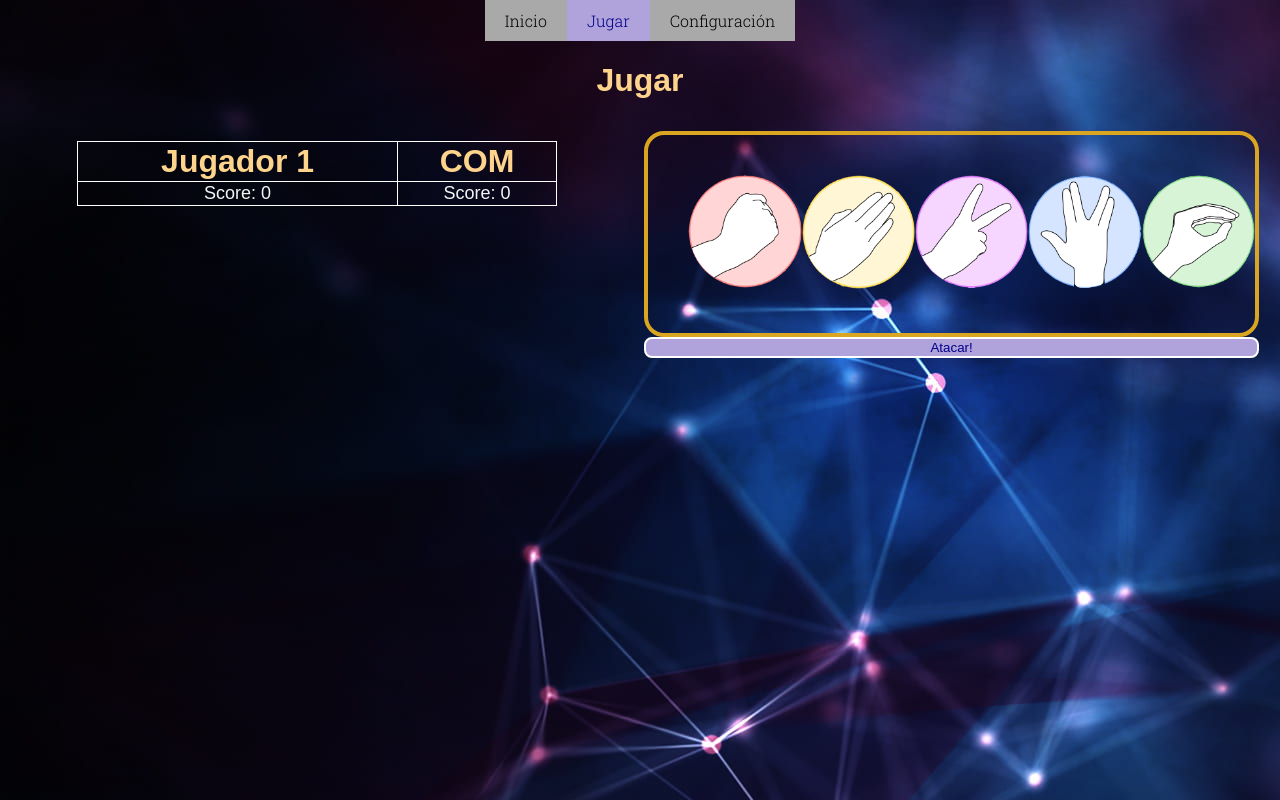
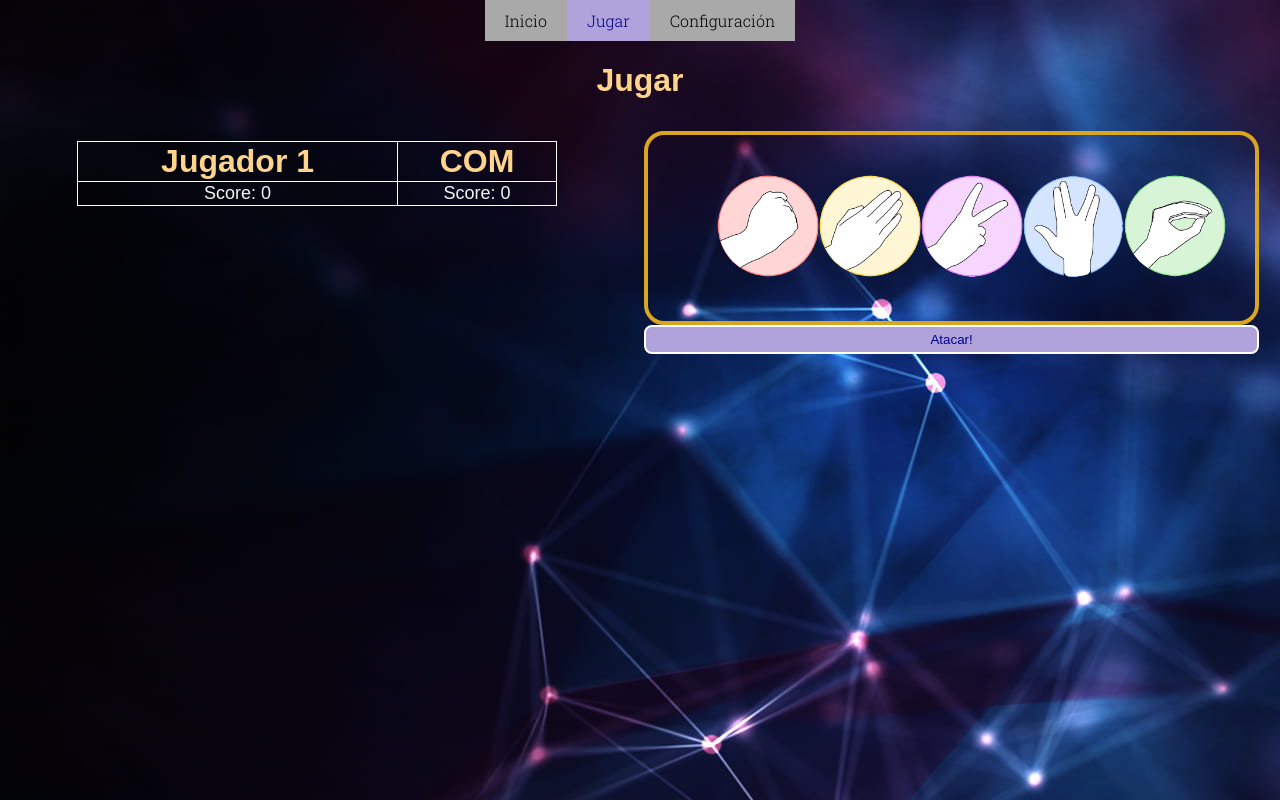
Before and after one commit to enriquezmartin/unq-ui-enriquez-martin-trabajo-final, a React (Create React App) app: page /jugar in a window 1280 px wide. Built offline with nearby package versions, Linux system fonts and the light colour scheme; the HTML template or start-up script is replaced by a standard one.

Commit message:
Se modifican algunos estilos de componentes

```diff
--- a/src/atoms/Styles/Button.css
+++ b/src/atoms/Styles/Button.css
@@ -4,4 +4,5 @@ button{
     color: darkblue;
     border: 2px solid white;
     border-radius: 8px;
+    padding: 5px;
 }
--- a/src/atoms/Styles/HandBalloon.css
+++ b/src/atoms/Styles/HandBalloon.css
@@ -1,6 +1,5 @@
 .attackContainer {
     border-radius: 50%;
-    align-items: center;
     justify-content: center;
     text-align:center ;
 }
--- a/src/atoms/Styles/SelectItem.css
+++ b/src/atoms/Styles/SelectItem.css
@@ -1,10 +1,9 @@
 .item{
-    float:left;
-    width: max-content;
+    max-width: 18%;
 }
 
 .select{
-    width: 100%;
+    max-width: 100%;
     border-radius: 50%;
     margin: 20px;
 }
```
